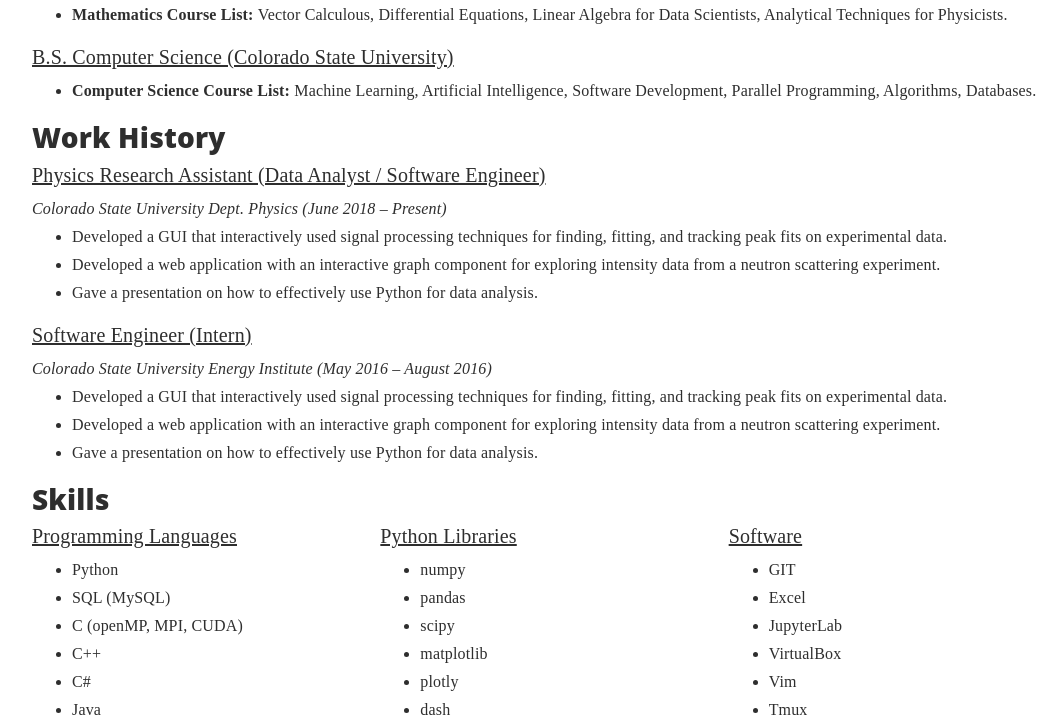
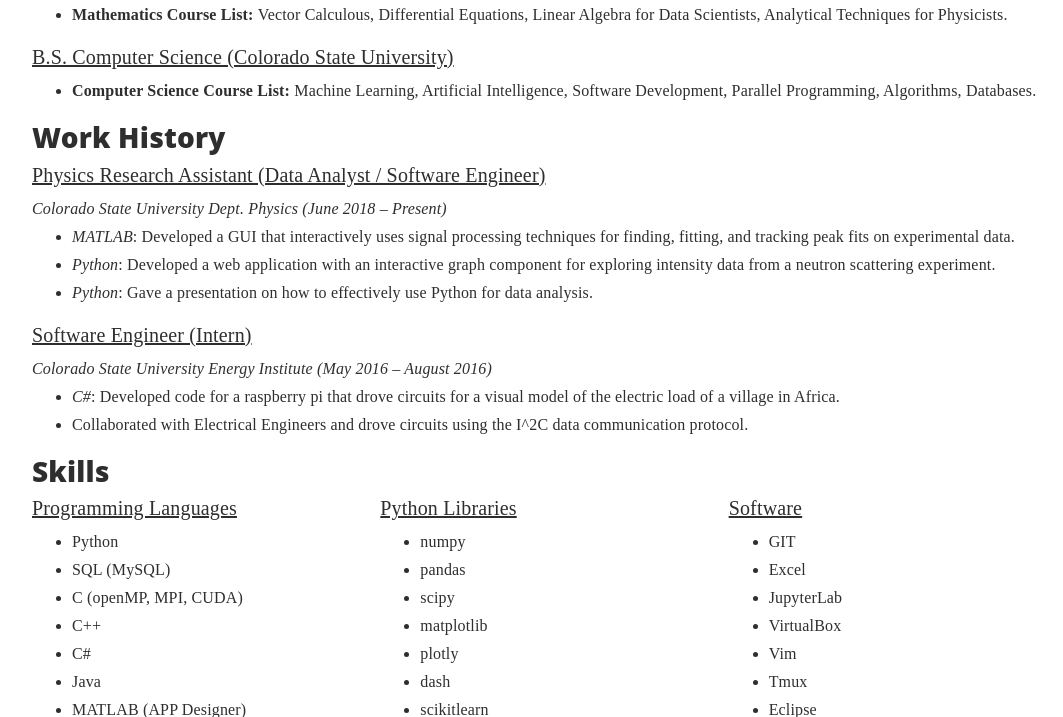
Before and after one commit to Jim-Shaddix/Personal-Website, a Flask app: page / in a window 1280 px wide. Shown: the part 831-1548 px from the top of the page, without its empty margins (148-1211 px from the left). Run offline with Flask 2, Linux system fonts and the light colour scheme; some libraries are stand-ins or nearby versions.

Commit message:
updated the home page

```diff
--- a/templates/home.html
+++ b/templates/home.html
@@ -137,15 +137,15 @@
           <em>Colorado State University Dept. Physics (June 2018 – Present)</em>
           <ul>
             <li>
-              Developed a GUI that interactively used signal processing techniques for finding, fitting, and
+              <em>MATLAB</em>: Developed a GUI that interactively uses signal processing techniques for finding, fitting, and
               tracking peak fits on experimental data.
             </li>
             <li>
-               Developed a web application with an interactive graph component for exploring intensity data
+               <em>Python</em>: Developed a web application with an interactive graph component for exploring intensity data
                from a neutron scattering experiment.
             </li>
             <li>
-              Gave a presentation on how to effectively use Python for data analysis.
+              <em>Python</em>: Gave a presentation on how to effectively use Python for data analysis.
             </li>
           </ul>
 
@@ -153,15 +153,10 @@
           <em>Colorado State University Energy Institute (May 2016 – August 2016)</em>
           <ul>
             <li>
-              Developed a GUI that interactively used signal processing techniques for finding, fitting, and
-              tracking peak fits on experimental data.
+              <em>C#</em>: Developed code for a raspberry pi that drove circuits for a visual model of the electric load of a village in Africa.
             </li>
             <li>
-              Developed a web application with an interactive graph component for exploring intensity data
-              from a neutron scattering experiment.
-            </li>
-            <li>
-              Gave a presentation on how to effectively use Python for data analysis.
+              Collaborated with Electrical Engineers and drove circuits using the I^2C data communication protocol.
             </li>
           </ul>
         </div>
```
